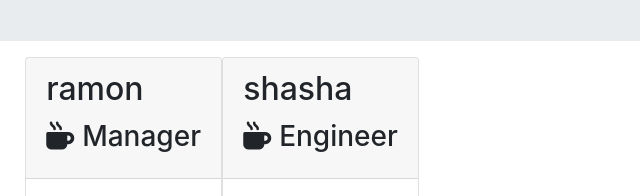
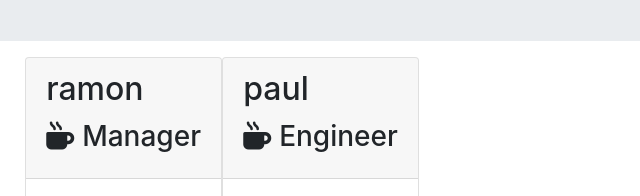
Before and after one commit to mrramontorres/team-profile-generator, a plain HTML site: page dist/sampleTeam.html in a window 1280 px wide. Shown: the part 167-363 px from the top of the page, 418-1058 px from the left. Drawn offline with nearby package versions, Linux system fonts and the light colour scheme.

Commit message:
targeted key in object

```diff
--- a/dist/sampleTeam.html
+++ b/dist/sampleTeam.html
@@ -41,7 +41,7 @@
 
         <div class="card employee-card">
         <div class="card-header">
-            <h2 class="card-title">shasha</h2>
+            <h2 class="card-title">paul</h2>
             <h3 class="card-title"><i class="fas fa-mug-hot mr-2"></i>Engineer</h3>
         </div>
         <div class="card-body">
```
Also changed, not shown: index.js (+4 -3 lines).
